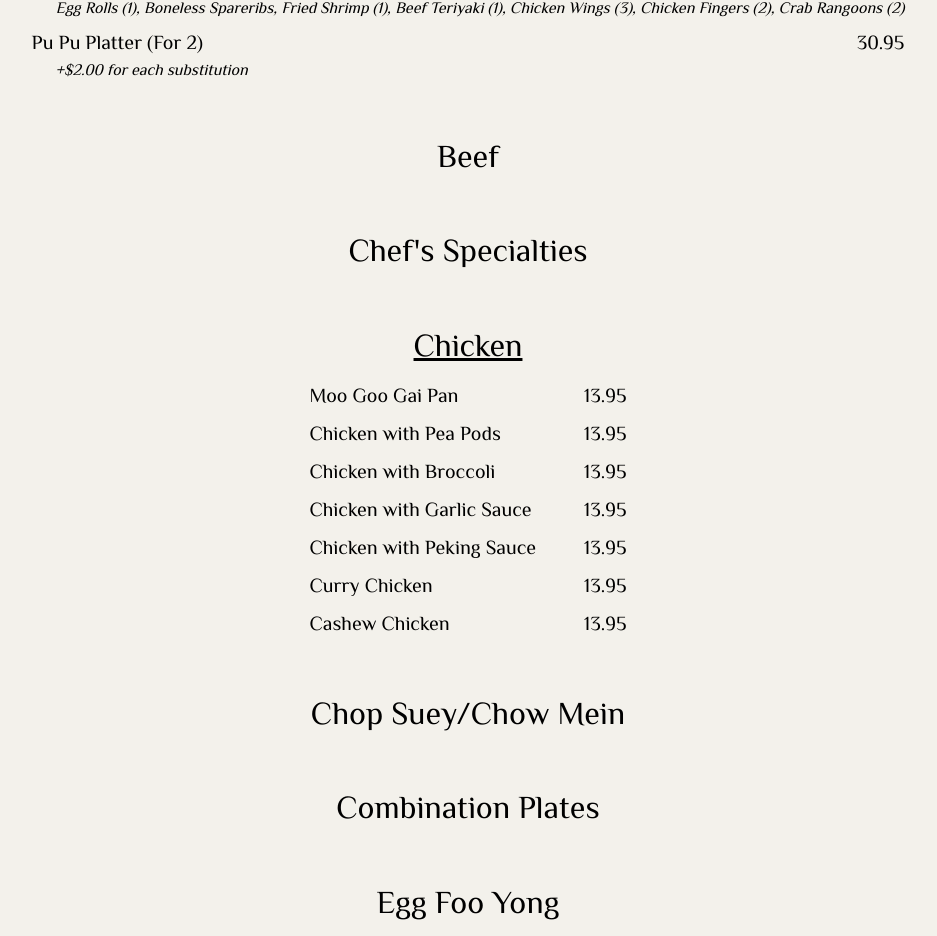
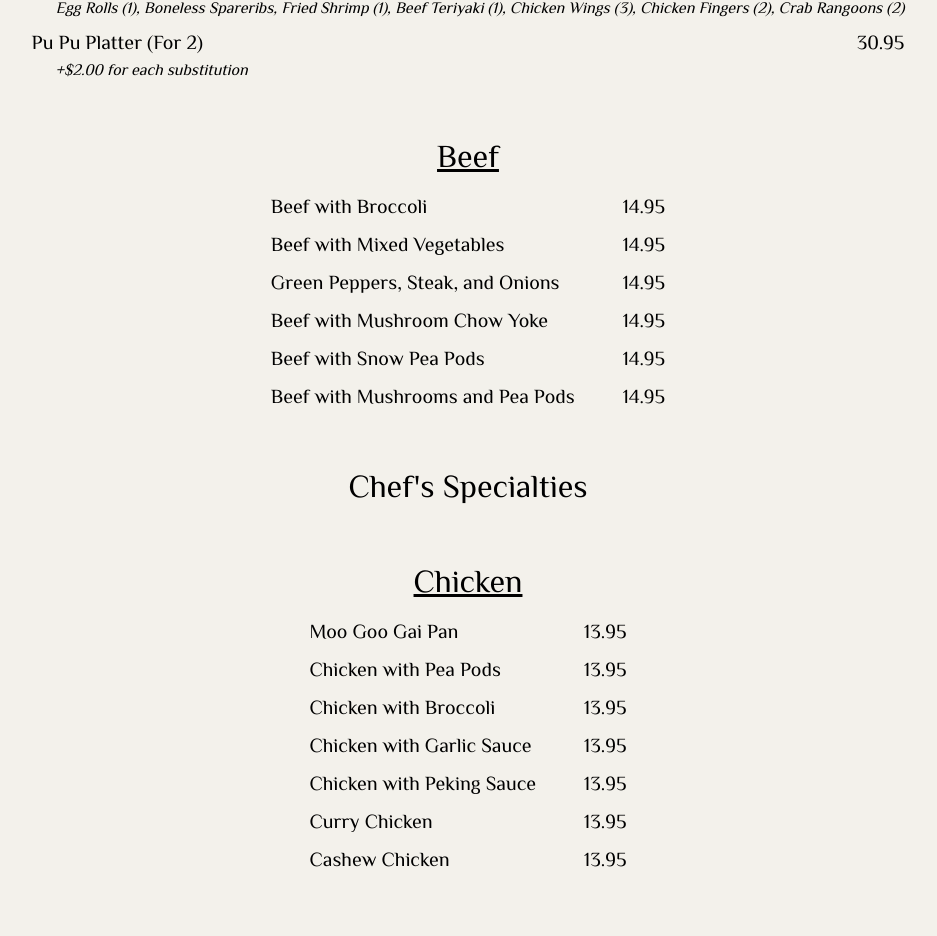
Before and after one commit to MaceeQi/jpwebsite-react-web-app, a React (Create React App) app: page /menus/food in a window 1280 px wide. Shown: the part 1211-2147 px from the top of the page, without its empty margins (172-1109 px from the left). Built offline with nearby package versions, Linux system fonts and the light colour scheme.

Commit message:
food menu - beef

```diff
--- /dev/null
+++ b/src/data/food-menu/beef.json
@@ -0,0 +1,26 @@
+[
+  {
+    "name": "Beef with Broccoli",
+    "price": "14.95"
+  },
+  {
+    "name": "Beef with Mixed Vegetables",
+    "price": "14.95"
+  },
+  {
+    "name": "Green Peppers, Steak, and Onions",
+    "price": "14.95"
+  },
+  {
+    "name": "Beef with Mushroom Chow Yoke",
+    "price": "14.95"
+  },
+  {
+    "name": "Beef with Snow Pea Pods",
+    "price": "14.95"
+  },
+  {
+    "name": "Beef with Mushrooms and Pea Pods",
+    "price": "14.95"
+  }
+]
--- /dev/null
+++ b/src/jp/menu/food-menu-sections/beef-item.js
@@ -0,0 +1,18 @@
+import React from "react";
+
+const BeefItem = ({beef}) => {
+    return (
+        <li className="fs-5 mb-2">
+            {/* beef name */}
+            {beef.name}
+
+            {/* price */}
+            <div className="float-end">
+                <span className="ms-5">
+                    {beef.price}
+                </span>
+            </div>
+        </li>
+    );
+};
+export default BeefItem;
--- /dev/null
+++ b/src/jp/menu/food-menu-sections/beef.js
@@ -0,0 +1,22 @@
+import React from "react";
+import BeefItem from "./beef-item";
+import beef from '../../../data/food-menu/beef.json';
+
+const Beef = () => {
+    return (
+        <>
+            {/* title - Beef */}
+            <h2 className="mt-5 mb-3 text-decoration-underline text-center">
+                Beef
+            </h2>
+
+            {/* seafood items */}
+            <ul className="list-group list-unstyled">
+                {
+                    beef.map(beef => <BeefItem beef={beef}/>)
+                }
+            </ul>
+        </>
+    );
+};
+export default Beef;
--- a/src/jp/menu/food-menu.js
+++ b/src/jp/menu/food-menu.js
@@ -6,6 +6,7 @@ import Soups from "./food-menu-sections/soups";
 import Chicken from "./food-menu-sections/chicken";
 import "./index.css";
 import Seafood from "./food-menu-sections/seafood";
+import Beef from "./food-menu-sections/beef";
 
 const FoodMenuComponent = () => {
 
@@ -30,7 +31,7 @@ const FoodMenuComponent = () => {
 
                 {/* beef */}
                 <div id="Beef">
-                    <h2 className="mt-5">Beef</h2>
+                    <Beef/>
                 </div>
 
                 {/* chef's specialties */}
```
